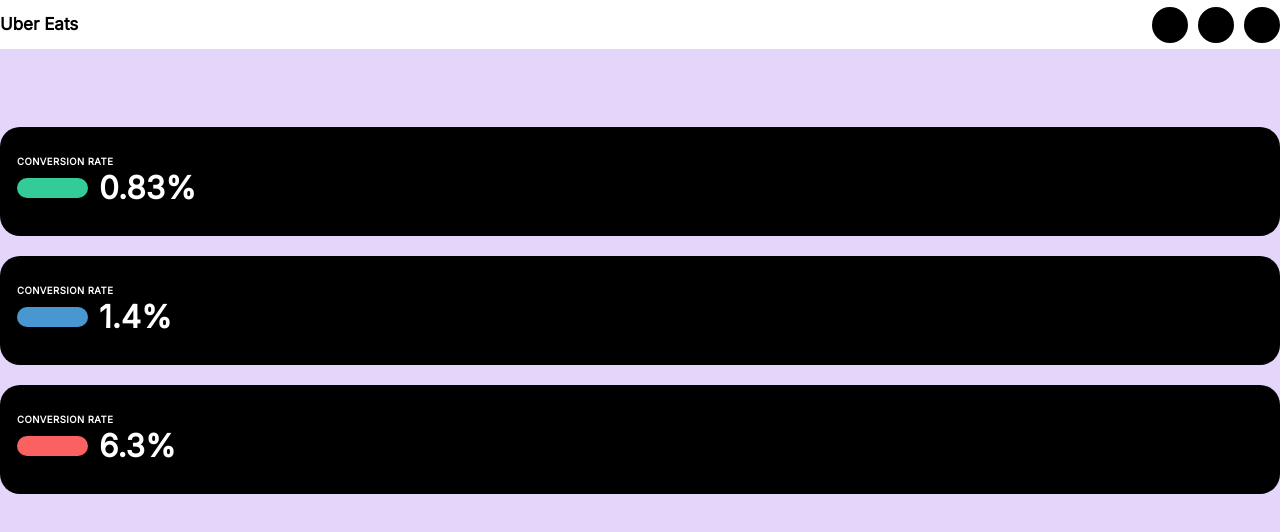
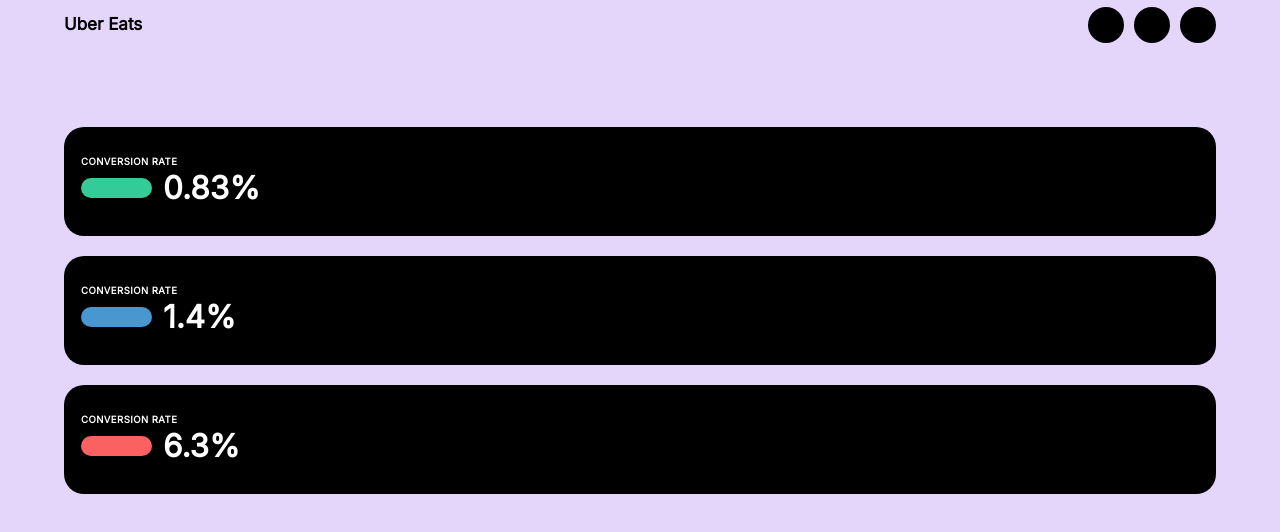
Before and after one commit to MWANGIKENNEDY/gh-page-1, a plain HTML site: page index.html in a window 1280 px wide. Drawn offline with Linux system fonts and the light colour scheme.

Commit message:
added width controller class

```diff
--- a/index.html
+++ b/index.html
@@ -11,7 +11,7 @@
 
     <nav>
 
-        <div class="nav__container">
+        <div class="nav__container width__controller">
             <div class="nav__container-wrapper">
 
 <span class="logo">
@@ -34,7 +34,7 @@
 
     <main>
 
-        <div class="main__wrapper">
+        <div class="main__wrapper width__controller">
 
             <div class="top__layer">
 
--- a/styles.css
+++ b/styles.css
@@ -11,12 +11,16 @@ body{
     background: #E3D6FA;
 }
 
+.width__controller{
+    width: 90%;
+    margin:0 auto;
+}
+
 .nav__container-wrapper{
     display: flex;
     justify-content: space-between;
     align-items: center;
     height: 49px;
-    background: white;
 }
 
 .logo{
```
